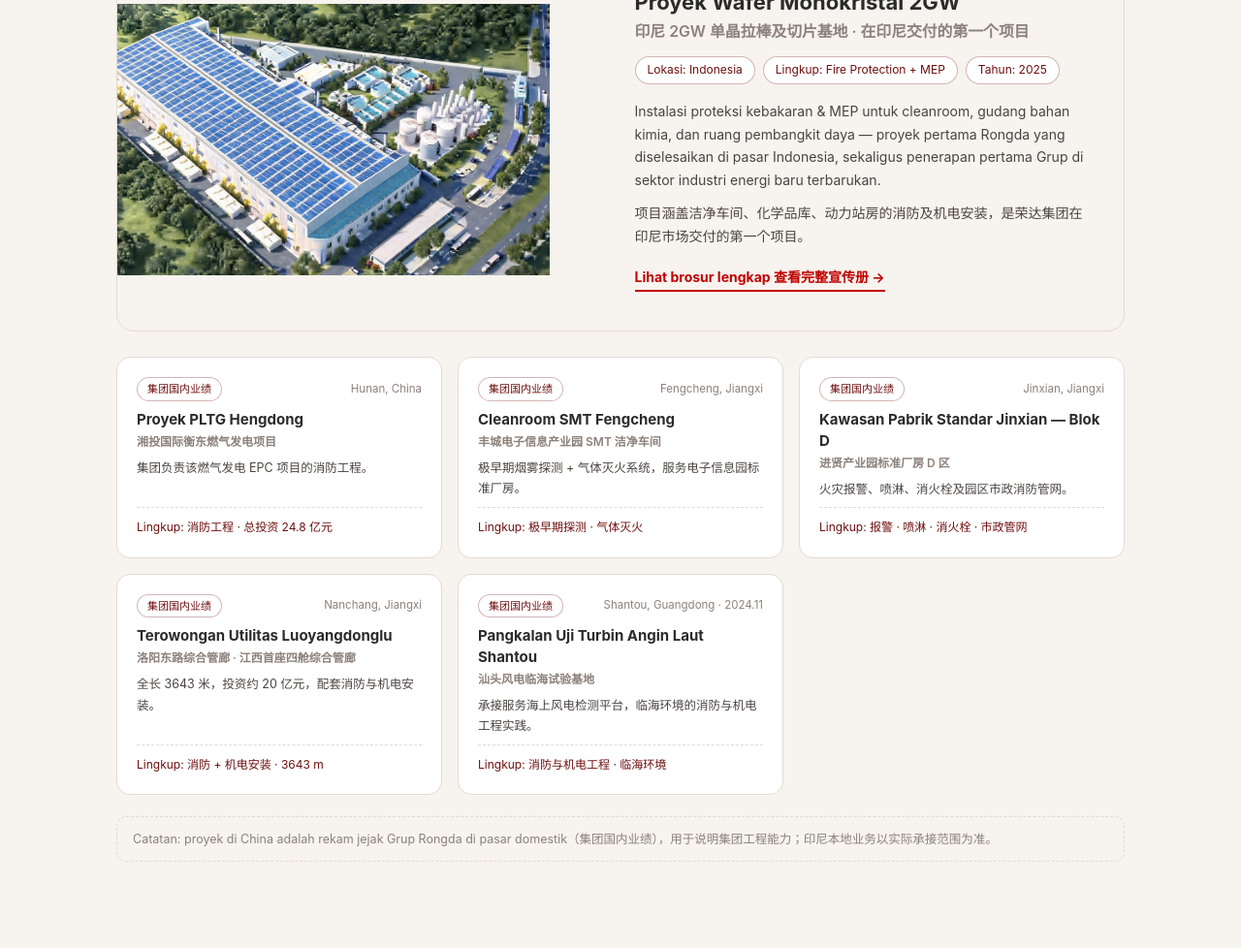
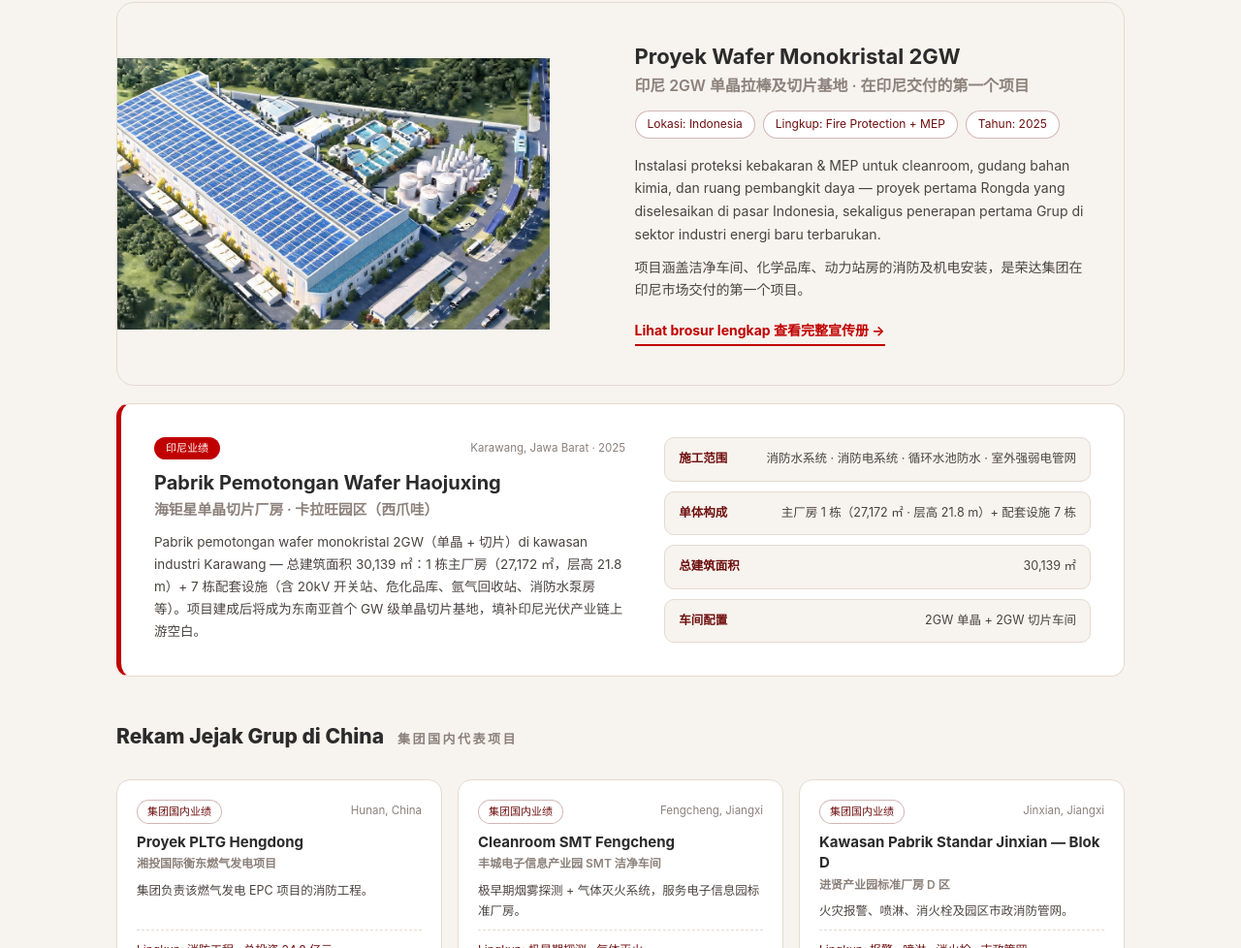
Before and after one commit to assuem/rongda-idn-site, a plain HTML site: page index.html in a window 1280 px wide. Shown: the part 5219-6197 px from the top of the page at 97% size. Drawn offline with Linux system fonts and the light colour scheme.

Commit message:
项目业绩分组：印尼业绩（2GW基地+海钜星卡拉旺厂房）置顶，集团国内项目另列

```diff
--- a/index.html
+++ b/index.html
@@ -283,6 +283,38 @@ h2.title .cn{display:block;font-size:.6em;color:var(--mut);font-weight:600;margi
   background:var(--warm);border:1px dashed var(--line);border-radius:10px;padding:12px 16px;
 }
 
+/* ---------- 项目分组小标题 & 印尼项目详情卡 ---------- */
+.subhead{
+  font-size:clamp(17px,2.2vw,21px);font-weight:800;margin:clamp(30px,4vw,44px) 0 20px;
+  display:flex;align-items:baseline;gap:14px;flex-wrap:wrap;
+}
+.subhead:first-of-type{margin-top:0}
+.subhead .en{font-size:.62em;letter-spacing:2.5px;color:var(--mut);font-weight:700}
+.pj2{
+  display:grid;grid-template-columns:1.05fr .95fr;gap:clamp(22px,3.5vw,40px);
+  background:var(--card);border:1px solid var(--line);border-left:5px solid var(--primary);
+  border-radius:14px;padding:clamp(22px,3vw,34px);margin-top:18px;
+  transition:box-shadow .2s ease;
+}
+.pj2:hover{box-shadow:0 10px 26px rgba(110,15,15,.09)}
+@media (max-width:820px){.pj2{grid-template-columns:1fr}}
+.pj2 .pt{display:flex;justify-content:space-between;align-items:center;gap:8px;margin-bottom:10px}
+.pj2 .pt span{
+  font-size:11px;color:#fff;background:var(--primary);
+  border-radius:999px;padding:2px 12px;white-space:nowrap;
+}
+.pj2 .pt small{font-size:11.5px;color:var(--mut);white-space:nowrap}
+.pj2 h3{font-size:clamp(17px,2vw,20px);line-height:1.4}
+.pj2 h3 .id{display:block;font-size:.74em;color:var(--mut);font-weight:600;margin-top:4px}
+.pj2 .desc{font-size:13.5px;color:var(--body);margin-top:12px}
+.pj2 .facts{list-style:none;display:grid;gap:10px}
+.pj2 .facts li{
+  display:flex;justify-content:space-between;align-items:baseline;gap:14px;
+  background:var(--warm);border:1px solid var(--line);border-radius:10px;padding:10px 14px;
+}
+.pj2 .facts li b{color:var(--deep);font-size:12.5px;white-space:nowrap;flex:0 0 auto}
+.pj2 .facts li span{color:var(--body);font-size:12.5px;text-align:left}
+
 /* ---------- 智慧消防 ---------- */
 #smart{background:linear-gradient(150deg,#570C0C,var(--deep) 62%,var(--darkred));color:#fff}
 #smart .kicker{color:var(--pink);border-color:rgba(255,217,208,.4)}
@@ -560,8 +592,9 @@ h2.title .cn{display:block;font-size:.6em;color:var(--mut);font-weight:600;margi
   <div class="wrap">
     <div class="sec-head reveal">
       <span class="kicker">PORTOFOLIO PROYEK</span>
-      <h2 class="title">Proyek yang Telah Dikerjakan<span class="cn">项目业绩：印尼落地项目 + 集团国内代表项目</span></h2>
+      <h2 class="title">Proyek yang Telah Dikerjakan<span class="cn">项目业绩：印尼业绩 + 集团国内代表项目</span></h2>
     </div>
+    <h3 class="subhead reveal">Proyek Indonesia<span class="en">印尼业绩</span></h3>
     <div class="case reveal">
       <div class="imgbox"><img src="media/case-2gw.jpg" alt="Proyek wafer monokristal 2GW Indonesia — 印尼2GW单晶拉棒及切片基地"></div>
       <div class="txt">
@@ -576,6 +609,20 @@ h2.title .cn{display:block;font-size:.6em;color:var(--mut);font-weight:600;margi
         <a class="casecta" href="brochure.html">Lihat brosur lengkap 查看完整宣传册 →</a>
       </div>
     </div>
+    <div class="pj2 reveal">
+      <div>
+        <div class="pt"><span>印尼业绩</span><small>Karawang, Jawa Barat · 2025</small></div>
+        <h3>Pabrik Pemotongan Wafer Haojuxing<span class="id">海钜星单晶切片厂房 · 卡拉旺园区（西爪哇）</span></h3>
+        <p class="desc">Pabrik pemotongan wafer monokristal 2GW（单晶 + 切片）di kawasan industri Karawang — 总建筑面积 30,139 ㎡：1 栋主厂房（27,172 ㎡，层高 21.8 m）+ 7 栋配套设施（含 20kV 开关站、危化品库、氩气回收站、消防水泵房等）。项目建成后将成为东南亚首个 GW 级单晶切片基地，填补印尼光伏产业链上游空白。</p>
+      </div>
+      <ul class="facts">
+        <li><b>施工范围</b><span>消防水系统 · 消防电系统 · 循环水池防水 · 室外强弱电管网</span></li>
+        <li><b>单体构成</b><span>主厂房 1 栋（27,172 ㎡ · 层高 21.8 m）+ 配套设施 7 栋</span></li>
+        <li><b>总建筑面积</b><span>30,139 ㎡</span></li>
+        <li><b>车间配置</b><span>2GW 单晶 + 2GW 切片车间</span></li>
+      </ul>
+    </div>
+    <h3 class="subhead reveal">Rekam Jejak Grup di China<span class="en">集团国内代表项目</span></h3>
     <div class="pgrid">
       <div class="pj reveal">
         <div class="pt"><span>集团国内业绩</span><small>Hunan, China</small></div>
```
